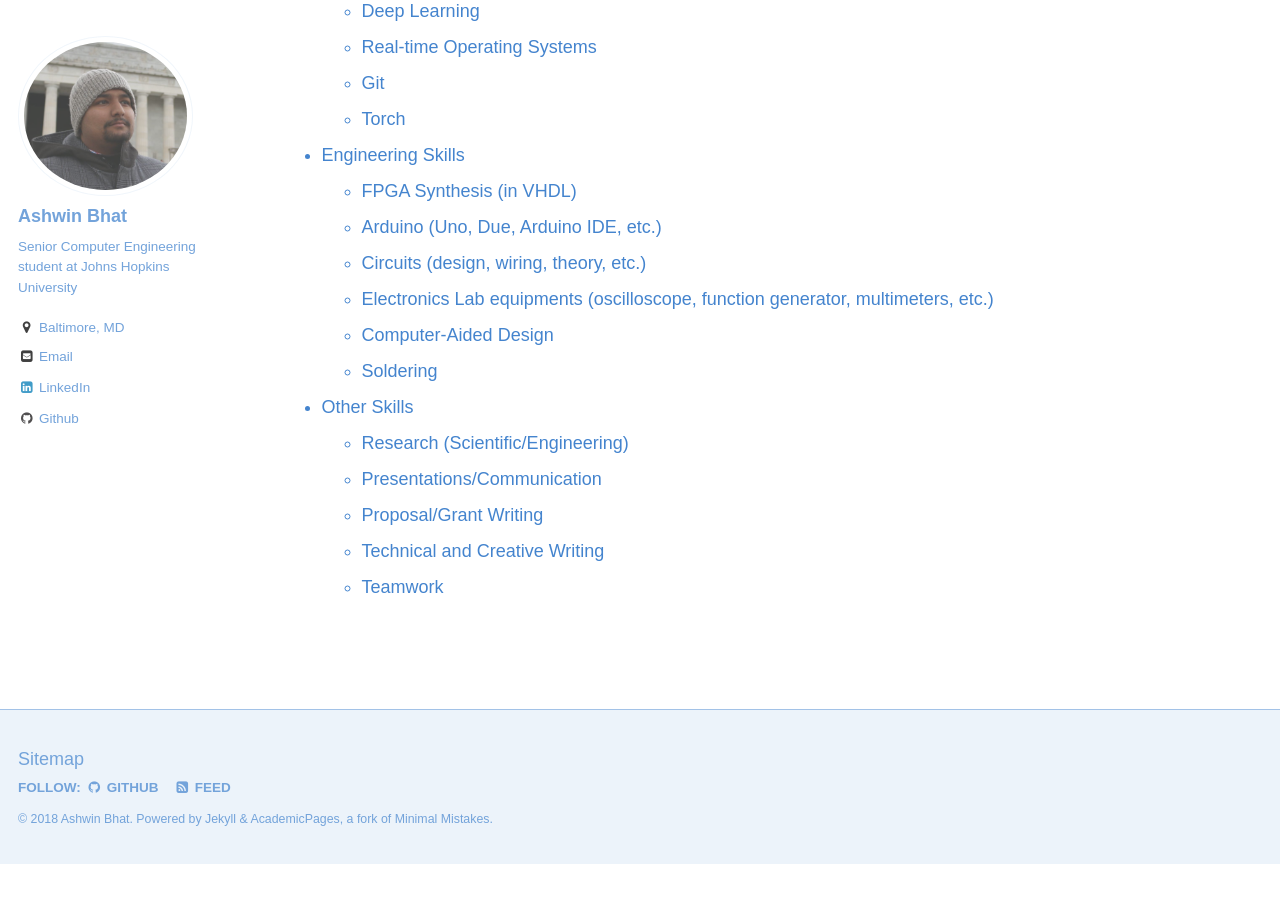
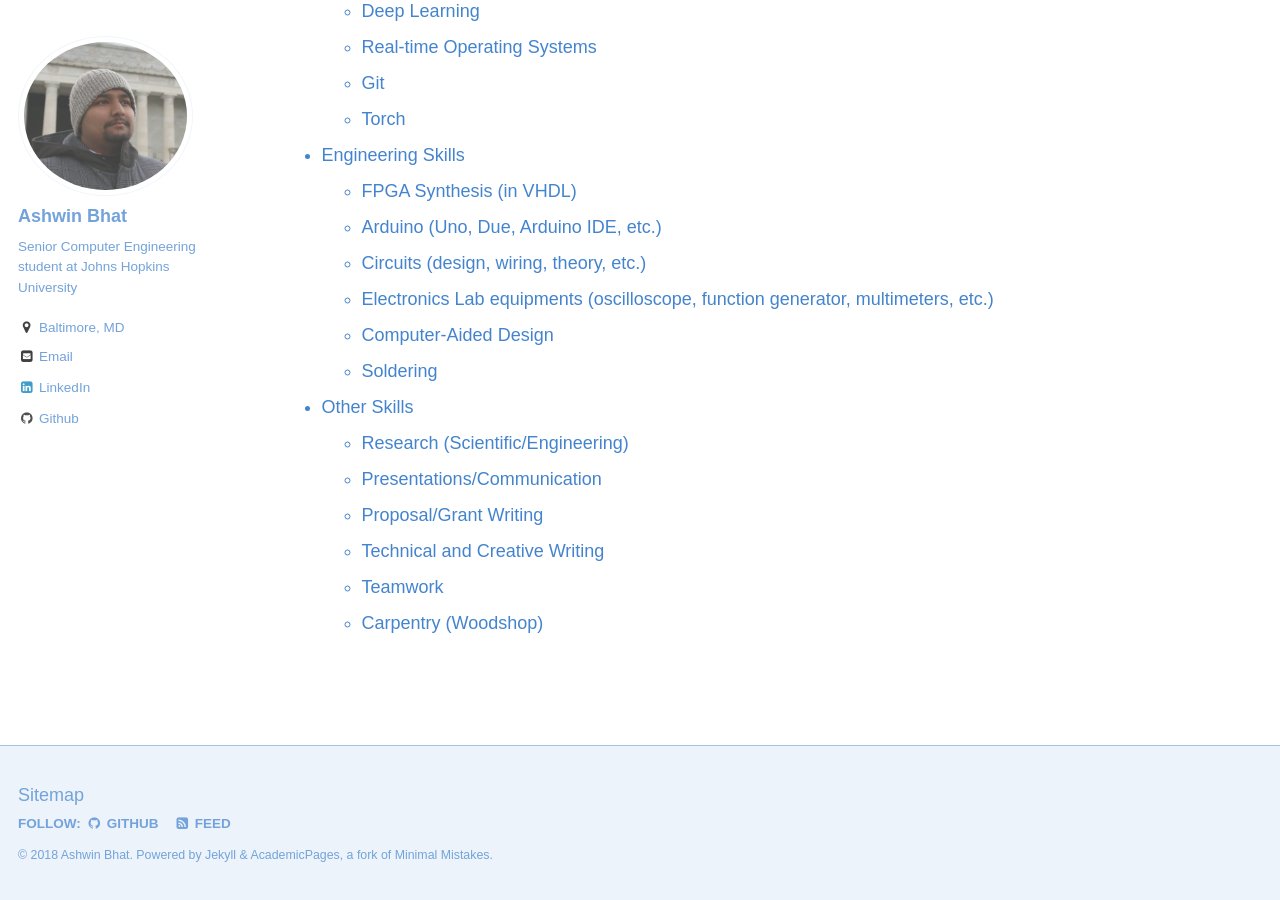
Before and after one commit to The-Shwin/the-shwin.github.io, a Jekyll site: the page built from _pages/cv.md, in a window 1280 px wide and 900 px high, scrolled down 1515 px. Built offline with Jekyll 4.4.1, drawn with Linux system fonts in a browser that asks for light colours; some web fonts are replaced; before the commit the page ends 2379 px from its top, so only the background shows below that.

Commit message:
Update cv.md

```diff
--- a/_pages/cv.md
+++ b/_pages/cv.md
@@ -59,3 +59,4 @@ Skills
   * Proposal/Grant Writing
   * Technical and Creative Writing
   * Teamwork
+  * Carpentry (Woodshop)
```
